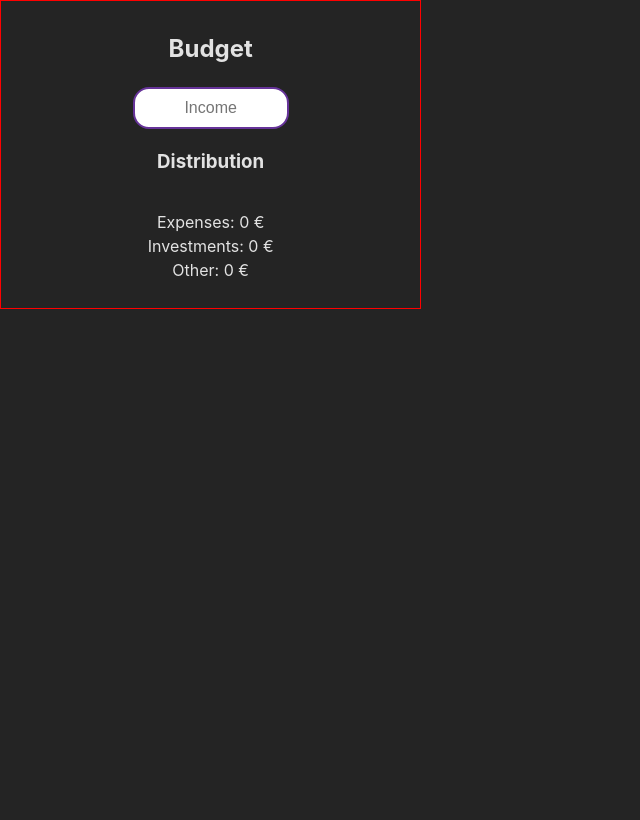
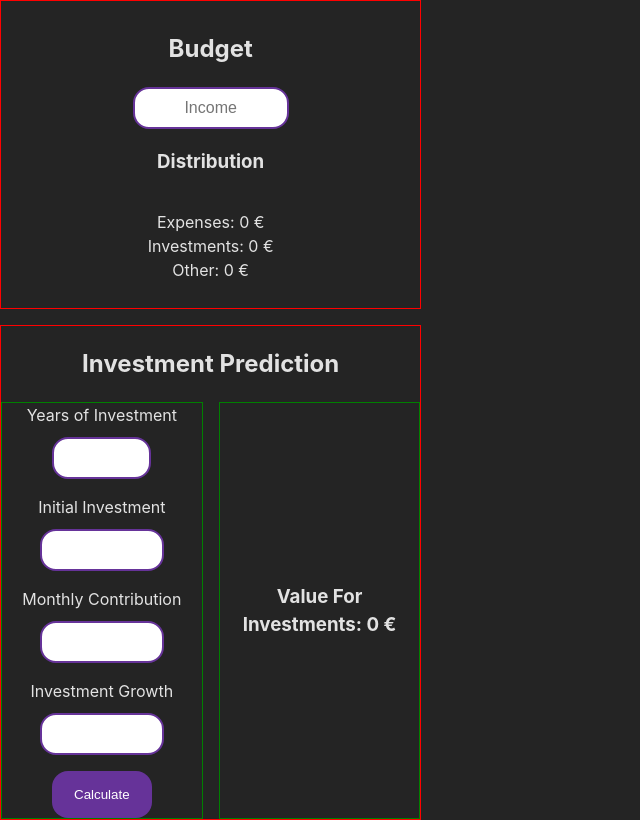
Before and after one commit to andrebarros7201/expense-tracker, a React (Vite) app: page / in a window 1280 px wide. Shown: the whole page, without its empty margins (0-640 px from the left). Built offline with nearby package versions, Linux system fonts and the light colour scheme.

Commit message:
basic investment component

```diff
--- a/src/App.jsx
+++ b/src/App.jsx
@@ -1,6 +1,7 @@
 import "./App.css";
 import { useState } from "react";
 import Budget from "./components/Budget.jsx";
+import Prediction from "./components/Prediction.jsx";
 
 function App() {
   const [income, setIncome] = useState(0);
@@ -21,7 +22,7 @@ function App() {
         incomeChange={handleIncomeChange}
       />
 
-      <div></div>
+      <Prediction investment={income * (budget[1].proportion / 100)} />
       <div></div>
       <div></div>
     </div>
--- a/src/components/Budget.jsx
+++ b/src/components/Budget.jsx
@@ -1,11 +1,12 @@
 import PropTypes from "prop-types";
-import "../styles/budget.css";
+import styles from "../styles/budget.module.css";
 
 export default function Budget({ income, budget, incomeChange }) {
   return (
-    <div className={"budget"}>
+    <section className={styles["budget"]}>
       <h2>Budget</h2>
       <input
+        className={styles["budget-input"]}
         type="number"
         onChange={(e) => incomeChange(Number(e.target.value))}
         placeholder="Income"
@@ -18,7 +19,7 @@ export default function Budget({ income, budget, incomeChange }) {
           </li>
         ))}
       </ul>
-    </div>
+    </section>
   );
 }
 
--- /dev/null
+++ b/src/components/Prediction.jsx
@@ -0,0 +1,41 @@
+import styles from "../styles/prediction.module.css";
+import PropTypes from "prop-types";
+
+export default function Prediction({ investment }) {
+  return (
+    <section className={styles["prediction"]}>
+      <h2>Investment Prediction</h2>
+      <div>
+        <div className={styles["left"]}>
+          <form className={styles["form-prediction"]}>
+            <span>
+              <label htmlFor="years">Years of Investment</label>
+              <input type="number" min={0} max={100} />
+            </span>
+            <span>
+              <label htmlFor="initial-investment">Initial Investment</label>
+              <input type="number" min={0} />
+            </span>
+            <span>
+              <label htmlFor="monthly-contribution">Monthly Contribution</label>
+              <input type="number" min={0} />
+            </span>
+            <span>
+              <label htmlFor="invenstment-growth">Investment Growth</label>
+              <input type="number" min={0} />
+            </span>
+            <button>Calculate</button>
+          </form>
+        </div>
+
+        <div className={styles["right"]}>
+          <h3>Value For Investments: {investment} €</h3>
+        </div>
+      </div>
+    </section>
+  );
+}
+
+Prediction.propTypes = {
+  investment: PropTypes.number,
+};
--- a/src/styles/budget.css
+++ /dev/null
@@ -1,48 +0,0 @@
-.budget{
-    border: 1px solid red;
-    box-sizing: border-box;
-    padding: 10px;
-    grid-column: 1 / 2;
-    grid-row: 1 / 2;
-    display: flex;
-    flex-flow: column nowrap;
-    align-items: center;
-}
-
-input{
-    width: 33%;
-    padding: 10px;
-    border-radius: 1rem;
-    text-align: center;
-    border: 2px solid rebeccapurple;
-    transition: all 200ms;
-    font-size: 1rem;
-}
-
-input:focus{
-    outline: none;
-    box-shadow: 0 0 10px rebeccapurple;
-}
-
-/* Chrome, Safari, Edge, Opera */
-input::-webkit-outer-spin-button,
-input::-webkit-inner-spin-button {
-    -webkit-appearance: none;
-    margin: 0;
-}
-
-/* Firefox */
-input[type=number] {
-    -moz-appearance: textfield;
-}
-
-ul {
-    display: flex;
-    flex-flow: column nowrap;
-    align-items: center;
-    padding: 0;
-    li{
-        list-style: none;
-
-    }
-}
--- /dev/null
+++ b/src/styles/budget.module.css
@@ -0,0 +1,51 @@
+.budget {
+  border: 1px solid red;
+  box-sizing: border-box;
+  padding: 10px;
+  grid-column: 1 / 2;
+  grid-row: 1 / 2;
+  display: flex;
+  flex-flow: column nowrap;
+  align-items: center;
+}
+
+.budget-input {
+  width: 33%;
+  padding: 10px;
+  border-radius: 1rem;
+  text-align: center;
+  border: 2px solid rebeccapurple;
+  transition: all 200ms;
+  font-size: 1rem;
+
+  &:focus {
+    outline: none;
+    box-shadow: 0 0 10px rebeccapurple;
+  }
+
+  /* Chrome, Safari, Edge, Opera */
+  &::-webkit-outer-spin-button,
+  &::-webkit-inner-spin-button {
+    -webkit-appearance: none;
+    margin: 0;
+  }
+
+  /* Firefox */
+  &[type="number"] {
+    -moz-appearance: textfield;
+  }
+
+  &[type="number"] {
+    -moz-appearance: textfield;
+  }
+}
+
+ul {
+  display: flex;
+  flex-flow: column nowrap;
+  align-items: center;
+  padding: 0;
+  li {
+    list-style: none;
+  }
+}
--- /dev/null
+++ b/src/styles/prediction.module.css
@@ -0,0 +1,84 @@
+.prediction{
+    grid-column: 1 / 2;
+    grid-row: 2 / 3;
+    display: flex;
+    flex-direction: column;
+    border:1px solid red;
+
+    & div{
+        display: flex;
+        flex-flow: row wrap;
+        gap:1rem;
+    }
+}
+
+.left, .right{
+    flex:1;
+    display: flex;
+    flex-flow: row nowrap;
+    justify-content: center;
+    align-items: center;
+    border:1px solid green;
+}
+.form-prediction{
+    display: flex;
+    flex-direction: column;
+    flex-wrap: nowrap;
+    gap:1rem;
+    justify-content: flex-start;
+    align-items: center;
+
+    & span{
+        display: flex;
+        flex-direction: column;
+        justify-content: center;
+        align-items: center;
+        gap:10px;
+
+        & input{
+            width: 50%;
+            padding: 10px;
+            border-radius: 1rem;
+            text-align: center;
+            border: 2px solid rebeccapurple;
+            transition: all 200ms;
+            font-size: 1rem;
+
+            &:focus {
+                outline: none;
+                box-shadow: 0 0 10px rebeccapurple;
+            }
+
+            /* Chrome, Safari, Edge, Opera */
+            &::-webkit-outer-spin-button,
+            &::-webkit-inner-spin-button {
+                -webkit-appearance: none;
+                margin: 0;
+            }
+
+            /* Firefox */
+            &[type="number"] {
+                -moz-appearance: textfield;
+            }
+
+            &[type="number"] {
+                -moz-appearance: textfield;
+            }
+        }
+    }
+
+    & button{
+        background-color: rebeccapurple;
+        color:white;
+        border: none;
+        padding: 1rem;
+        width: 50%;
+        border-radius: 1rem;
+        transition: all 200ms;
+
+        &:hover{
+            cursor: pointer;
+            box-shadow: 0 0 10px rebeccapurple;
+        }
+    }
+}
```
